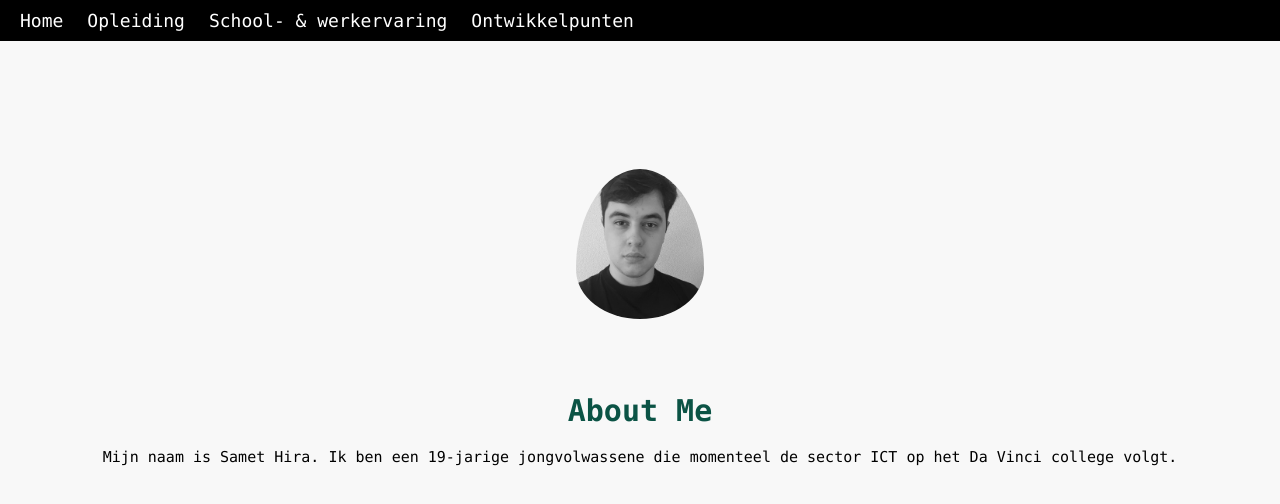
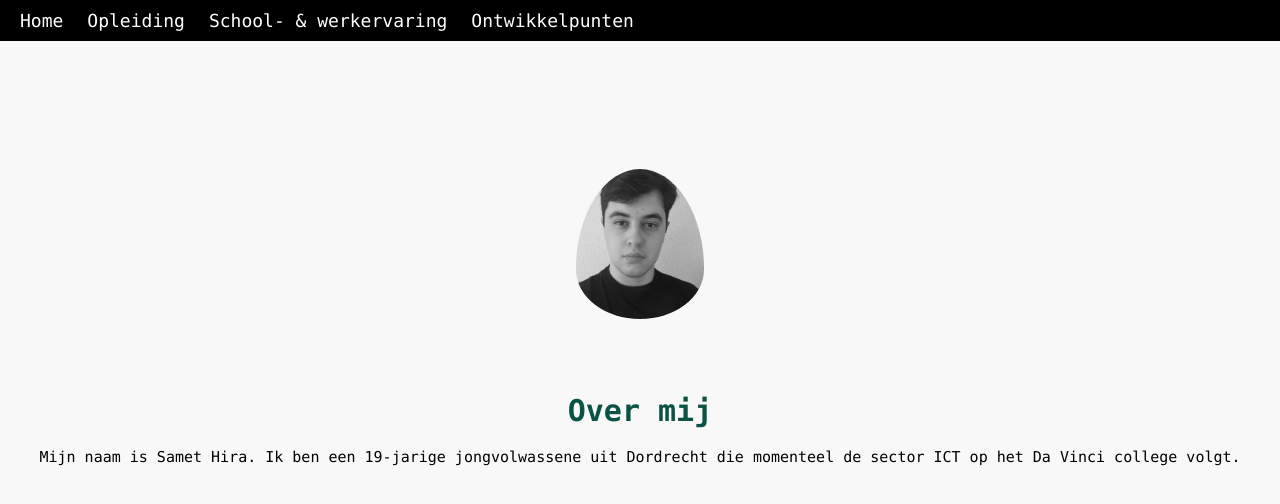
Before and after one commit to samethira078/WieBenIk, a plain HTML site: page Wie_Ben_Ik/index.html in a window 1280 px wide. Drawn offline with Linux system fonts and the light colour scheme.

Commit message:
About me > Over mij.

```diff
--- a/Wie_Ben_Ik/index.html
+++ b/Wie_Ben_Ik/index.html
@@ -14,8 +14,8 @@
 	</div>
 	<div class="container">
 		<img src="images/image.jpg" att=""><br>
-		<h1>About Me</h1>
-		<p>Mijn naam is Samet Hira. Ik ben een 19-jarige jongvolwassene die momenteel de sector ICT op het Da Vinci
+		<h1>Over mij</h1>
+		<p>Mijn naam is Samet Hira. Ik ben een 19-jarige jongvolwassene uit Dordrecht die momenteel de sector ICT op het Da Vinci
 		college volgt.</p>
 	</div>
 </body>
```
